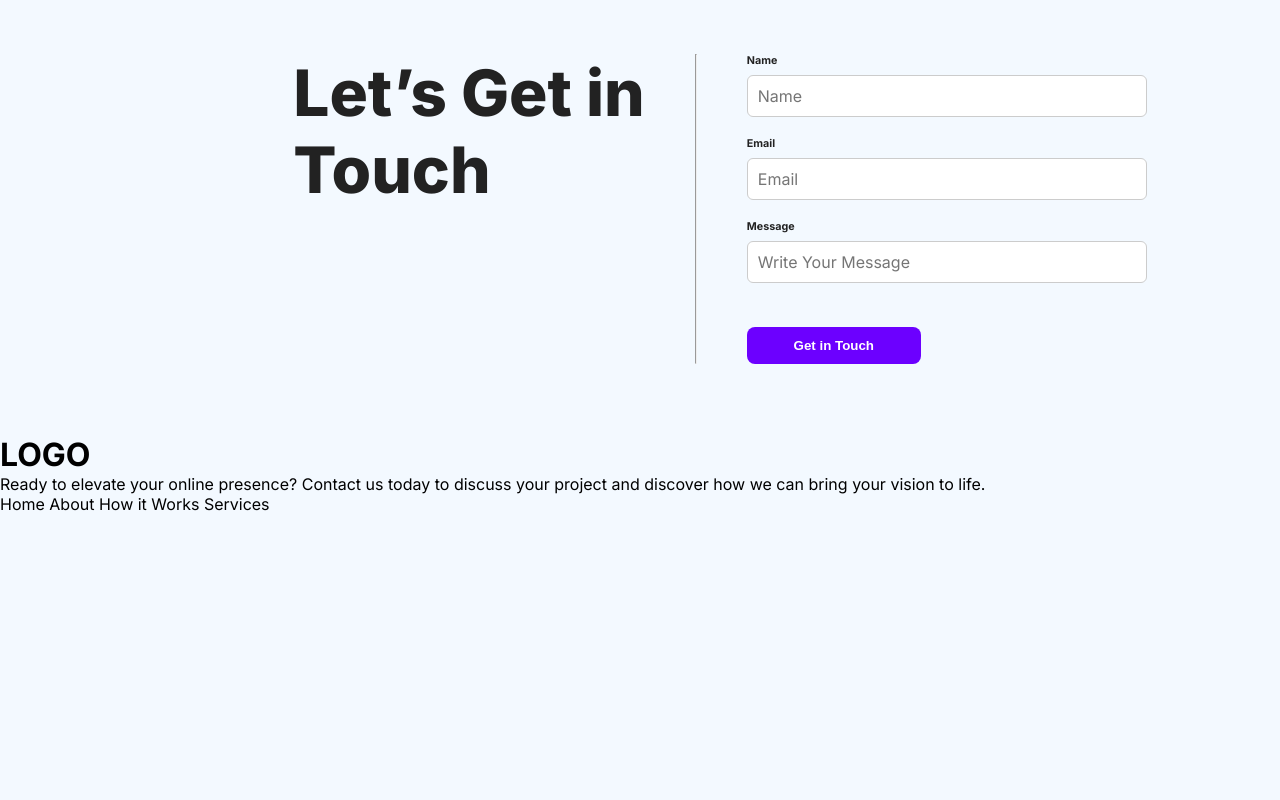
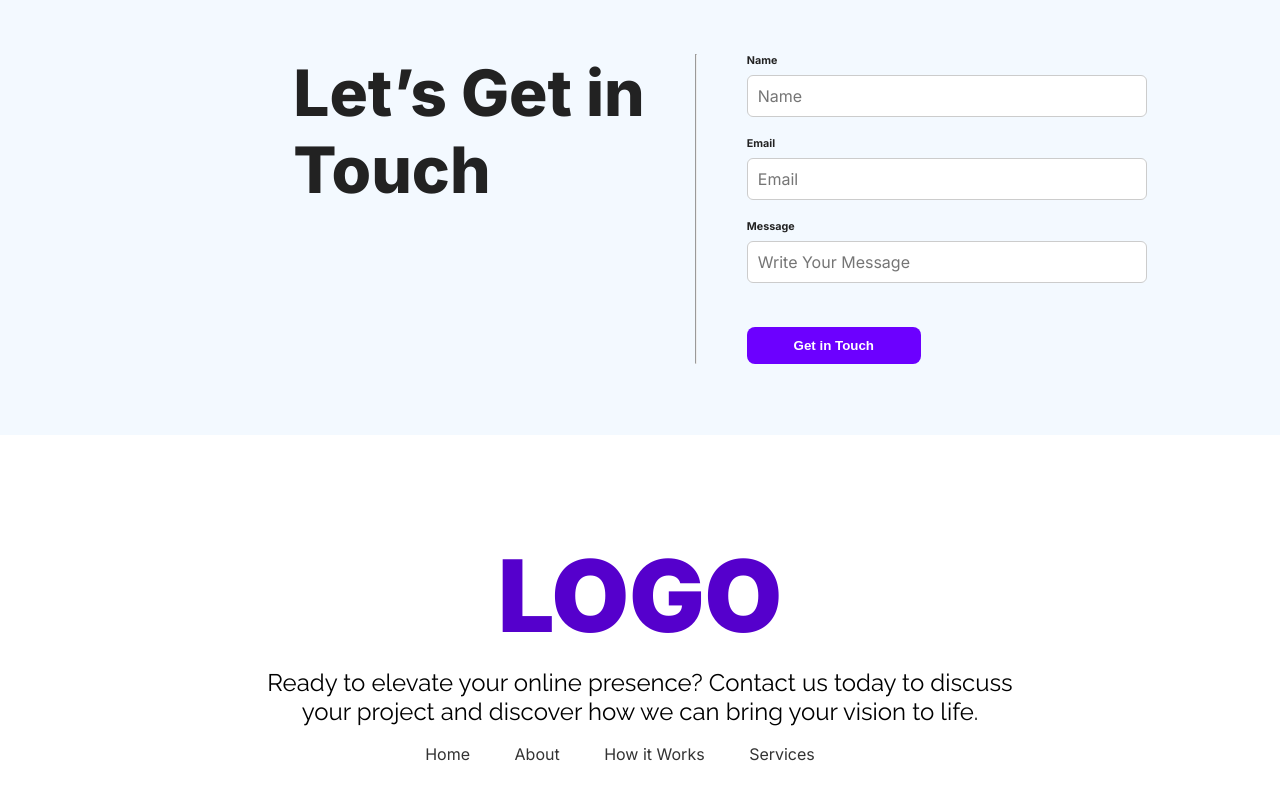
Before and after one commit to rayadkhan001/ph25-assignment_1, a plain HTML site: page index.html in a window 1280 px wide. Shown: the part 2877-3677 px from the top of the page. Before the commit the page ends 3391 px from the top, so only its background shows below. Drawn offline with Linux system fonts and the light colour scheme.

Commit message:
Finished Assignment One

```diff
--- a/assets/css/style.css
+++ b/assets/css/style.css
@@ -119,7 +119,14 @@ a {
     font-size: 24px;
     font-weight: 400;
 }
-
+.footer_description1{
+    margin-top: 12px;
+    font-family: "Raleway", sans-serif;
+    color: black;
+    font-size: 24px;
+    font-weight: 400;
+    text-align: center;
+}
 /* PRODUCTIVE USERS */
 .productive_users_container {
     margin: 0 auto;
@@ -221,12 +228,48 @@ a {
     max-width: 400px;
 }
 /* FOOTER STARTS */
-.footer_wrapper{}
+footer {
+    background-color: #fff;
+    padding: 100px;
+}
+.footer_wrapper{
+
+    width: 100%;
+    color: #FFF;
+}
 .footer_container{}
-.footer_title{}
-.footer_description{}
-.footer_tags a{}
+.footer_title {
+    font-size: 100px;
+    color: #5500cc;
+    text-align: center;
+    font-weight: 900;
+}
 .a{
     list-style: none;
 }
+.footer_tags{
+    margin-top: 18px;
+}
+.footer_tags ul {
+    display: flex;
+
+    justify-content: space-evenly;
+    max-width: 500px;
+    margin: 0 auto;
+    padding: 0;
+    list-style: none;
+}
+.footer_li{
+    margin-top: 16px;
+}
+.footer_tags ul li {
+    margin: 0 10px;
+}
+
+.footer_tags ul li a {
+    text-decoration: none;
+    color: #333;
+    font-weight: 400;
+    margin-right: 40px;
+}
 /* FOOTER ENDS */
--- a/index.html
+++ b/index.html
@@ -246,16 +246,16 @@
         <div class="footer_wrapper">
             <div class="footer_container">
                 <h1 class="footer_title">LOGO</h1>
-                <p class="footer_description">Ready to elevate your online presence? Contact us today to discuss your project and discover how we can bring your vision to life.</p>
+                <p class="footer_description1">Ready to elevate your online presence? Contact us today to discuss <br class="footer_description1">your project and discover how we can bring your vision to life.</p>
             </div>
 
             <div class="footer_tags">
-                <ul>
-                    <li>
-                        <a href="#">Home</a>
-                        <a href="#">About</a>
-                        <a href="#">How it Works</a>
-                        <a href="#">Services</a>
+                <ul class="footer_ul">
+                    <li class="footer_li">
+                        <a target="_blank" href="#">Home</a>
+                        <a target="_blank" href="#">About</a>
+                        <a target="_blank" href="#">How it Works</a>
+                        <a target="_blank" href="#">Services</a>
                     </li>
                 </ul>
             </div>
```
